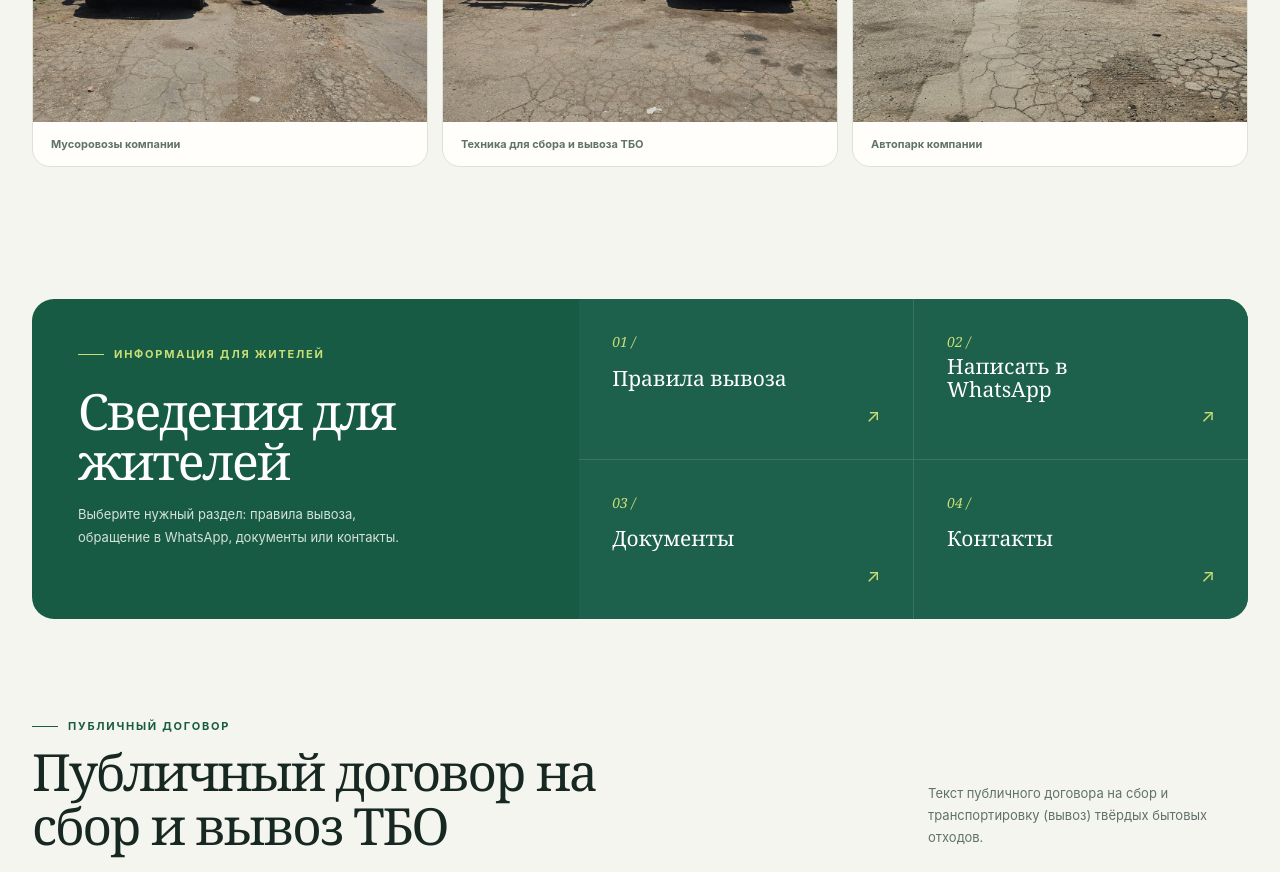
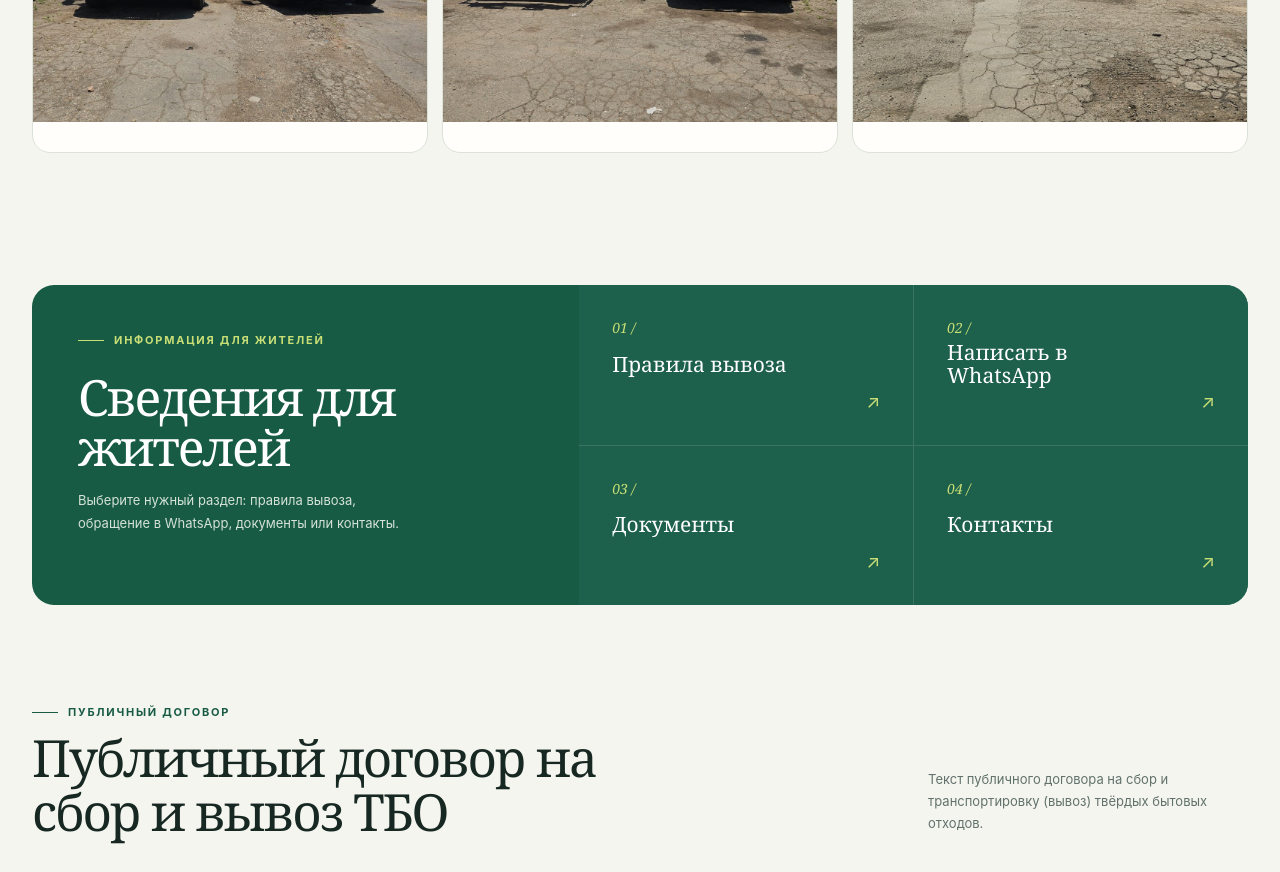
Before and after one commit to dikolayit/oskt-site, a plain HTML site: page index.html in a window 1280 px wide. Shown: the part 2160-3032 px from the top of the page. Drawn offline with Linux system fonts and the light colour scheme.

Commit message:
Update index.html

```diff
--- a/index.html
+++ b/index.html
@@ -56,9 +56,9 @@
       <p class="tariff-source">Основание: решение Усть-Каменогорского городского маслихата от 16 июня 2026 года № 46/2-VIII.</p>
       <div class="fleet-heading"><div><div class="eyebrow">АВТОПАРК</div><h2>Техника компании</h2></div><p>Мусоровозы ТОО «Өскеменспецкоммунтранс»</p></div>
       <div class="fleet-grid">
-        <figure class="fleet-photo"><img src="fleet-front.jpg" alt="Два мусоровоза компании на территории автопарка" loading="lazy"><figcaption>Мусоровозы компании</figcaption></figure>
-        <figure class="fleet-photo"><img src="fleet-rear.jpg" alt="Мусоровоз и его задняя часть с механизмом загрузки контейнеров" loading="lazy"><figcaption>Техника для сбора и вывоза ТБО</figcaption></figure>
-        <figure class="fleet-photo"><img src="fleet-yard.jpg" alt="Мусоровоз на территории автопарка рядом с контейнерами" loading="lazy"><figcaption>Автопарк компании</figcaption></figure>
+        <figure class="fleet-photo"><img src="fleet-front.jpg" alt="Два мусоровоза компании на территории автопарка" loading="lazy"><figcaption></figcaption></figure>
+        <figure class="fleet-photo"><img src="fleet-rear.jpg" alt="Мусоровоз и его задняя часть с механизмом загрузки контейнеров" loading="lazy"><figcaption></figcaption></figure>
+        <figure class="fleet-photo"><img src="fleet-yard.jpg" alt="Мусоровоз на территории автопарка рядом с контейнерами" loading="lazy"><figcaption></figcaption></figure>
       </div>
     </div></section>
     <section class="resident" id="residents"><div class="wrap"><div class="resident-panel"><div class="resident-copy"><div class="eyebrow">ИНФОРМАЦИЯ ДЛЯ ЖИТЕЛЕЙ</div><h2>Сведения для жителей</h2><p>Выберите нужный раздел: правила вывоза, обращение в WhatsApp, документы или контакты.</p></div><div class="resident-links"><a class="resident-link" href="#services"><span class="n">01 /</span><strong>Правила вывоза</strong><span>↗</span></a><a class="resident-link" href="https://wa.me/77059892538" target="_blank" rel="noopener"><span class="n">02 /</span><strong>Написать в WhatsApp</strong><span>↗</span></a><a class="resident-link" href="#documents"><span class="n">03 /</span><strong>Документы</strong><span>↗</span></a><a class="resident-link" href="#contacts"><span class="n">04 /</span><strong>Контакты</strong><span>↗</span></a></div></div></div></section>
```
